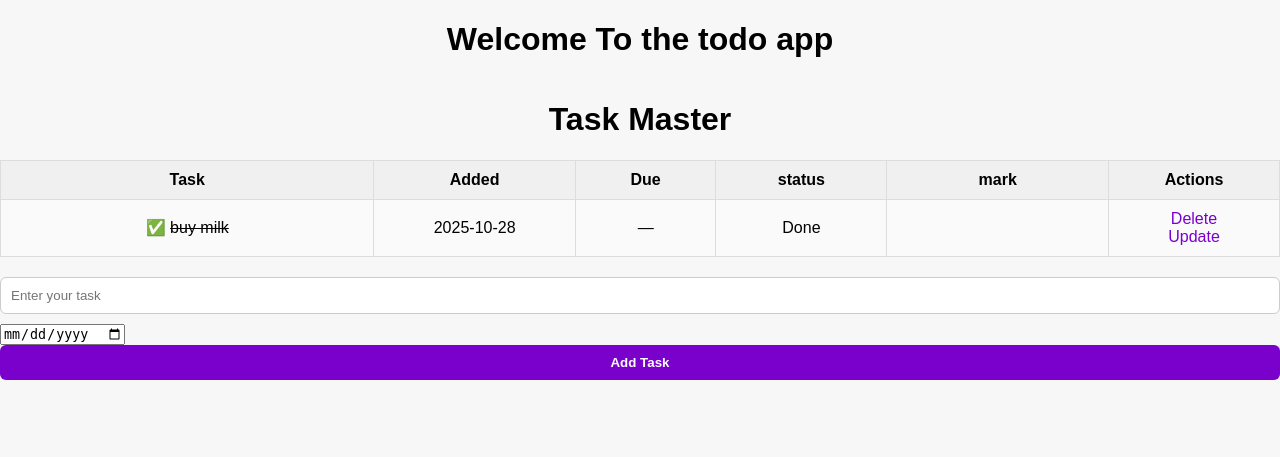
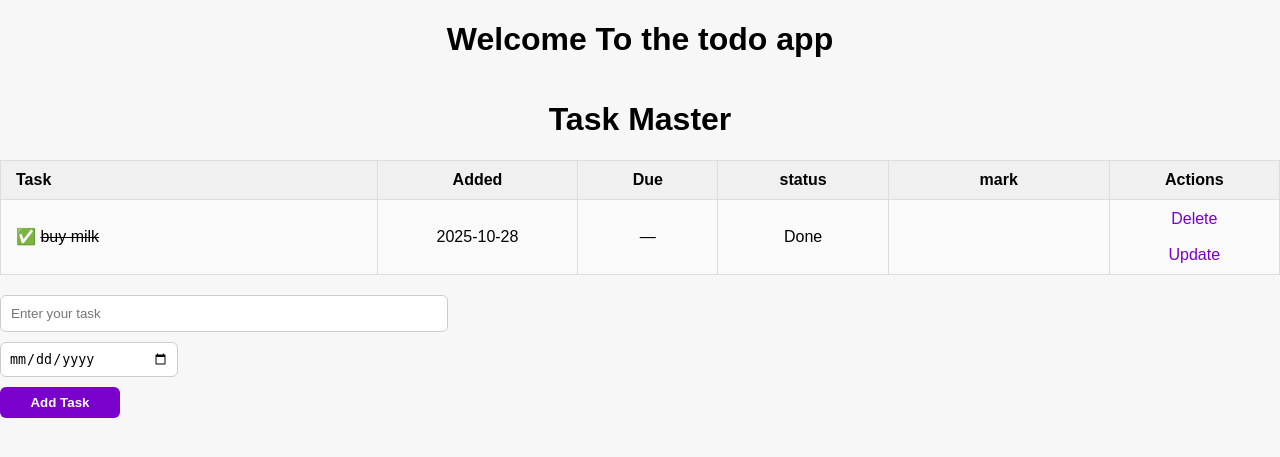
Before and after one commit to gadm12/todo-app, a Flask app: page / in a window 1280 px wide. Shown: the top 457 px of the page. Run offline with Flask 3, Linux system fonts and the light colour scheme; data comes from the database, SQL or seed files in the repository; both versions use the stored data as it was after the commit.

Commit message:
Add due date field and UI layout imporvements (v2.1)

```diff
--- a/V2.1_Flask/app.py
+++ b/V2.1_Flask/app.py
@@ -18,7 +18,7 @@
 def index():
     if request.method == "POST":
         task_content = request.form["content"].strip()
-        due_date_str=request.form.get("due_date")
+        due_date_str=request.form.get("due")
         if not task_content:
             flash("Task cannot be empty!")
             return redirect(url_for("index"))
--- a/V2.1_Flask/static/CSS/main.css
+++ b/V2.1_Flask/static/CSS/main.css
@@ -50,6 +50,8 @@
 th:first-child,
 td:first-child {
   width: 35%; /* Task */
+  text-align: left;
+  padding-left: 15px;
 }
 th:nth-child(2),
 td:nth-child(2) {
@@ -96,20 +98,39 @@
 /* Form styling */
 form {
   margin-top: 20px;
+  display: flex;
+  flex-direction: column;
+  gap: 10px; /* space between rows */
 }
 
+/* Full-width text input for task */
 form input[type="text"] {
-  width: 100%;
+  width: 35%;
   box-sizing: border-box;
   padding: 10px;
-  margin-bottom: 10px;
   border: 1px solid #ccc;
   border-radius: 6px;
 }
 
+/* Container for date + button on the same line */
+.form-row {
+  display: flex;
+  align-items: center;
+  gap: 10px;
+}
+
+/* Small date input */
+form input[type="date"] {
+  width: 160px; /* small size, fits yyyy-mm-dd */
+  padding: 8px;
+  border: 1px solid #ccc;
+  border-radius: 6px;
+}
+
+/* Add Task button next to date, smaller */
 form input[type="submit"] {
-  width: 100%;
-  padding: 10px;
+  width: 120px;
+  padding: 8px;
   background-color: #7a00cc;
   color: white;
   font-weight: bold;
--- a/V2.1_Flask/templates/index.html
+++ b/V2.1_Flask/templates/index.html
@@ -54,7 +54,7 @@
                         </td>
 
                         <td> {{task.date_created.date()}} </td>
-                        <td>{{task.due_date if task.due_date else '—'}}</td>
+                        <td>{{task.due if task.due else '—'}}</td>
 
                         <td>
                             {% if task.completed %}
@@ -69,6 +69,7 @@
                             {% endif %}
                         <td>
                             <a href="/delete/{{task.id}}">Delete</a>
+                            <br>
                             <br>
                             <a href="/update/{{task.id}}">Update</a>
                         </td>
```
Also changed, not shown: V2.1_Flask/instance/tasks.db, 1 other file.
